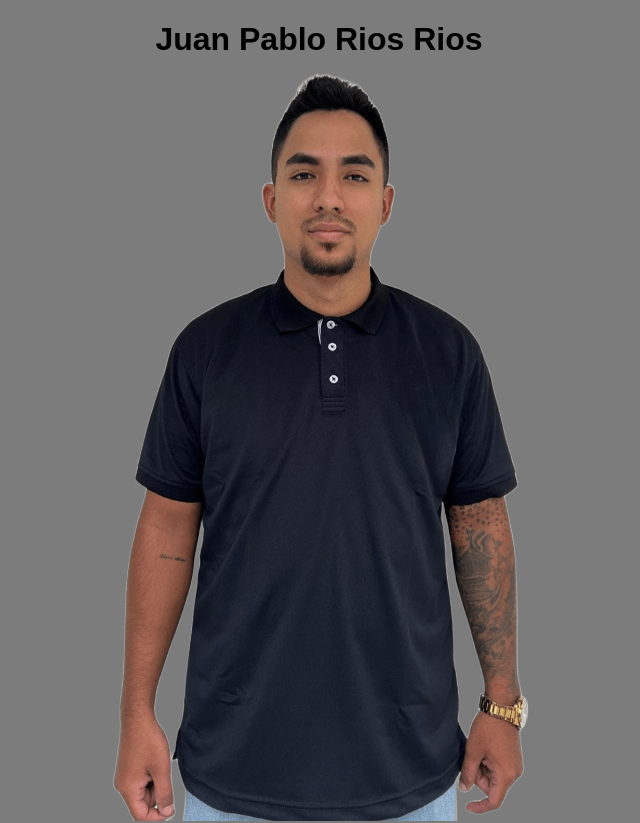
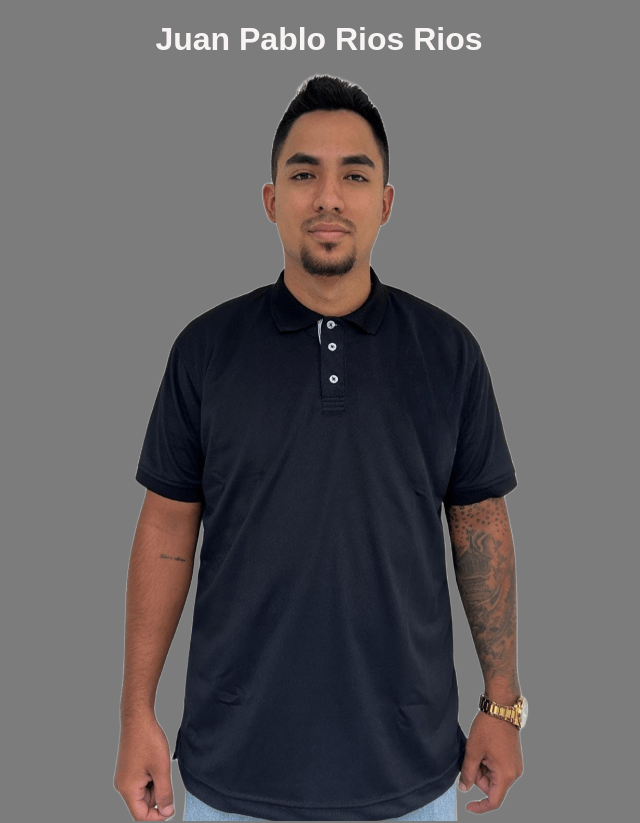
Before and after one commit to jprios1031/mi-perfil, a plain HTML site: page index.html in a window 1280 px wide. Shown: the top 823 px of the page, without its empty margins (321-961 px from the left). Drawn offline with Linux system fonts and the light colour scheme.

Commit message:
tercer commit , se agrego color de fuente

```diff
--- a/style.css
+++ b/style.css
@@ -1,5 +1,5 @@
 body{
-    color:#000000;
+    color:#f8f4f4;
     background-color: #767676f3;
     text-align: center;
     justify-content: center;
```
